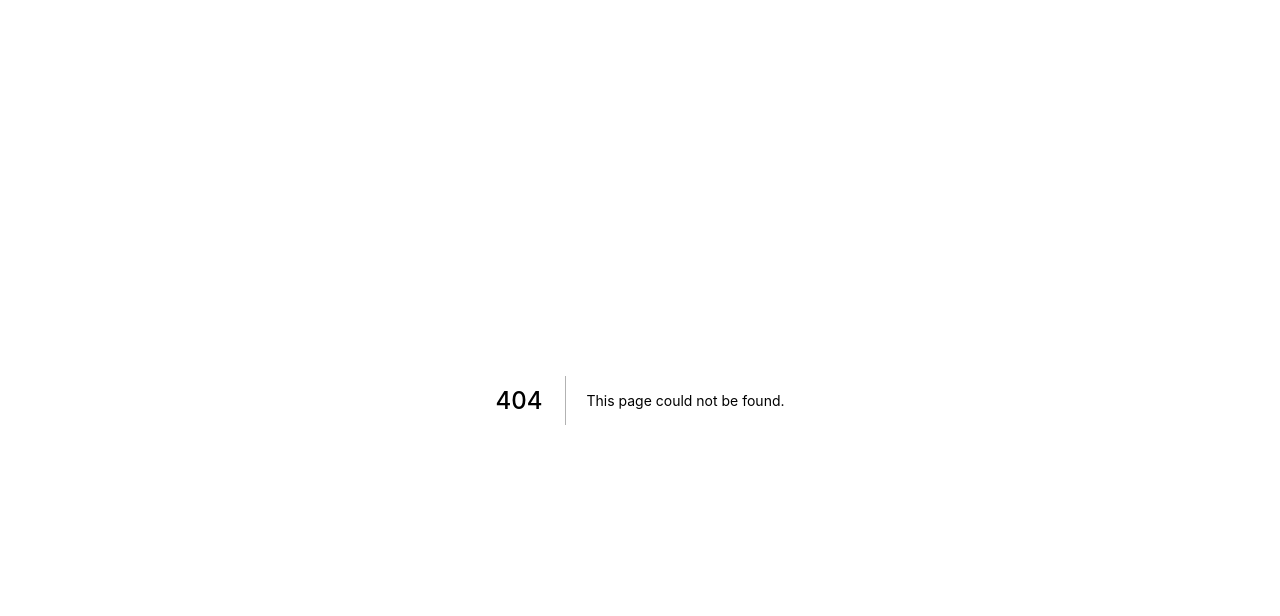
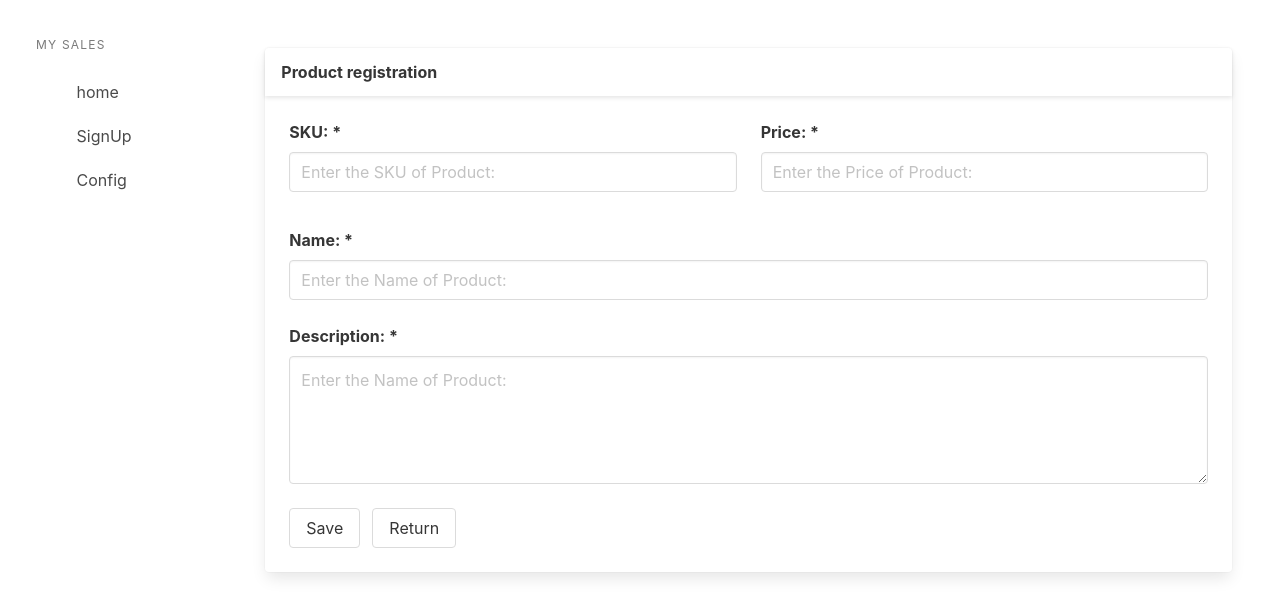
Before and after one commit to Cleven100/SistemaVendas, a Next.js app in the folder frontend/: page /signup/products in a window 1280 px wide. Before the commit this address had no page. Shown: the top 616 px of the page. Built offline with nearby package versions, Linux system fonts and the light colour scheme.

Commit message:
align forms

```diff
--- a/frontend/src/components/layout/index.tsx
+++ b/frontend/src/components/layout/index.tsx
@@ -1,21 +1,26 @@
-import React from 'react'
+import React, { ReactNode } from 'react'
 import Menu from './menu';
 
-const Layout: React.FC = () => {
+interface LayoutProps {
+    title?: string;
+    children?: ReactNode;
+}
+
+const Layout: React.FC<LayoutProps> = (props: LayoutProps) => {
   return (
-    <section className="main-content columns is fullheight">
+    <section className="main-content columns is fullheight ">
       <Menu />
-      <div className="container column is-10">
+      <div className="container column is-10  ">
         <div className="section">
             <div className="card">
                 <div className="card-header">
                     <p className="card-header-title">
-                        Sign Up
+                        {props.title}
                     </p>
                 </div>
                 <div className="card-content">
                     <div className="content">
-                        Content
+                        { props.children }
                     </div>
                 </div>
             </div>
--- /dev/null
+++ b/frontend/src/components/products/signup/index.tsx
@@ -0,0 +1,70 @@
+import React from 'react'
+import Layout from 'components/layout'
+
+const RegisterProduct: React.FC = () => {
+    return (
+        <>
+
+            <Layout title="Product registration" >
+                <div className="columns">
+
+
+                    <div className="field is-half column" >
+                        <label htmlFor="inputSKU" className='label'>SKU: *</label>
+                        <div className="control">
+                            <input id="inputSKU" placeholder="Enter the SKU of Product:" type="text" className="input" />
+                        </div>
+                    </div>
+
+                    <div className="field is-half column" >
+                        <label htmlFor="inputPrice" className='label'>Price: *</label>
+                        <div className="control">
+                            <input id="inputPrice" placeholder="Enter the Price of Product:" type="text" className="input" />
+                        </div>
+                    </div>
+                </div>
+
+                <div className="columns">
+                    <div className="field is-full column" >
+                        <label htmlFor="inputName" className='label'>Name: *</label>
+                        <div className="control">
+                            <input id="inputName" placeholder="Enter the Name of Product:" type="text" className="input" />
+                        </div>
+                    </div>
+                    </div>
+
+                <div className="columns">
+                <div className="field if-full column" >
+                    <label htmlFor="inputDesc" className='label'>Description: *</label>
+                    <div className="control">
+                        <textarea id="inputDesc" placeholder="Enter the Name of Product:" className="textarea" />
+                    </div>
+                </div>
+                </div>
+
+                <div className="field is-grouped">
+                    <div className="control">
+                        <button className="button">
+                            Save
+                        </button>
+                    </div>
+                    <div className="control">
+                        <button className="button">
+                            Return
+                        </button>
+                    </div>
+                </div>
+
+
+
+            </Layout>
+
+
+
+
+        </>
+
+    )
+}
+
+export default RegisterProduct
--- a/frontend/src/pages/_app.tsx
+++ b/frontend/src/pages/_app.tsx
@@ -1,5 +1,6 @@
 import type { AppProps } from 'next/app'
 import 'bulma/css/bulma.css'
+import './_app.css'
 
 function MyApp({ Component, pageProps }: AppProps) {
   return <Component {...pageProps} />
--- /dev/null
+++ b/frontend/src/pages/signup/products/index.tsx
@@ -0,0 +1,3 @@
+import RegisterProduct from "components/products/signup";
+
+export default RegisterProduct;
```
Also changed, not shown: frontend/src/pages/_app.css (added).
